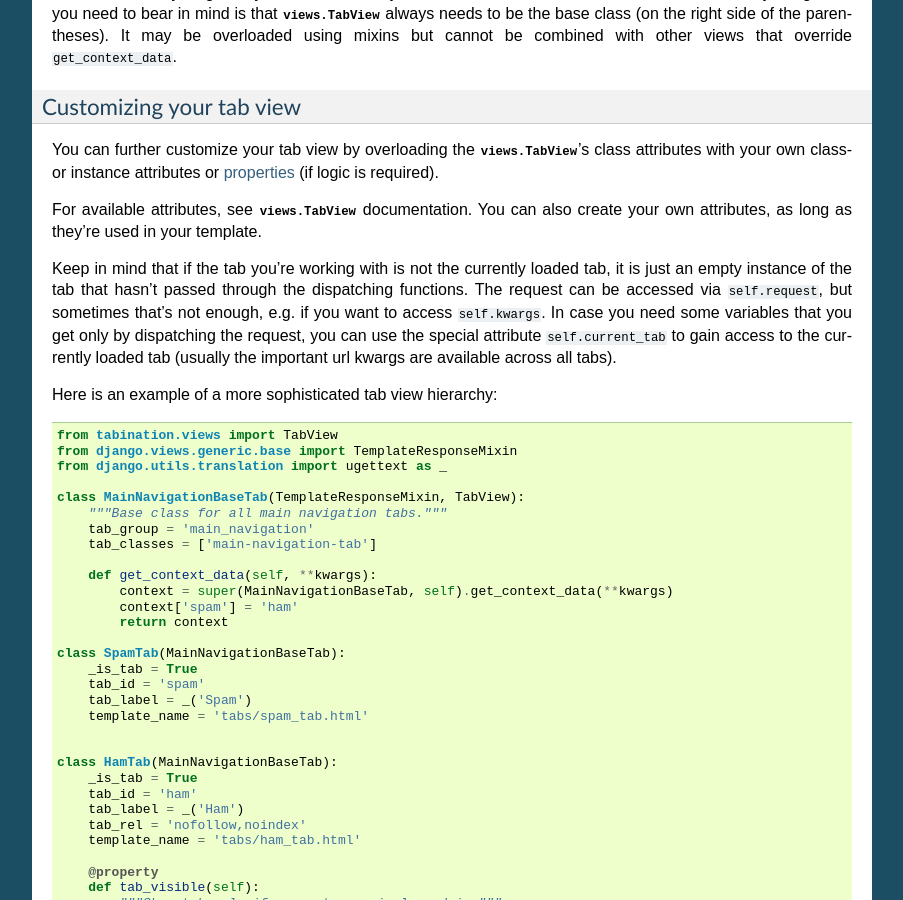
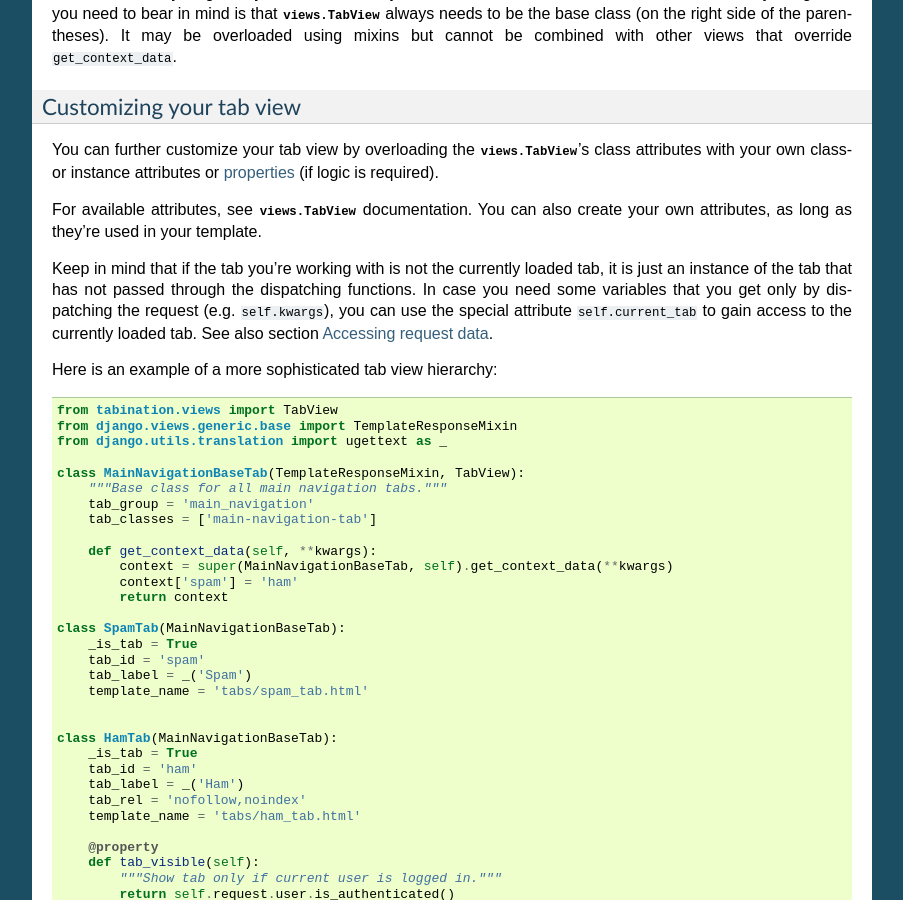
Before and after one commit to dbrgn/django-tabination, a Sphinx documentation site: the page built from doc/source/usage.rst, in a window 1280 px wide and 900 px high, scrolled down 1372 px. Shown: the whole window, without its empty margins (198-1101 px from the left). Built offline with Sphinx 7.4.7, drawn with Linux system fonts in a browser that asks for light colours.

Commit message:
Fixed docs

```diff
--- a/doc/source/usage.rst
+++ b/doc/source/usage.rst
@@ -99,13 +99,11 @@ For available attributes, see |TabView| documentation. You can also create your
 own attributes, as long as they're used in your template.
 
 Keep in mind that if the tab you're working with is not the currently loaded
-tab, it is just an empty instance of the tab that hasn't passed through the
-dispatching functions. The request can be accessed via ``self.request``, but
-sometimes that's not enough, e.g. if you want to access ``self.kwargs``. In
-case you need some variables that you get only by dispatching the request, you
-can use the special attribute ``self.current_tab`` to gain access to the
-currently loaded tab (usually the important url kwargs are available across all
-tabs).
+tab, it is just an instance of the tab that has not passed through the
+dispatching functions. In case you need some variables that you get only by
+dispatching the request (e.g. ``self.kwargs``), you can use the special
+attribute ``self.current_tab`` to gain access to the currently loaded tab.
+See also section :ref:`accessing-request-data`.
 
 Here is an example of a more sophisticated tab view hierarchy::
 
@@ -182,6 +180,8 @@ therefore not shown at all (see default behavior of
     the example above). Otherwise, you'll override the ``tabs`` context
     variable.
 
+.. _accessing-request-data:
+
 Accessing request data
 ++++++++++++++++++++++
 
```
